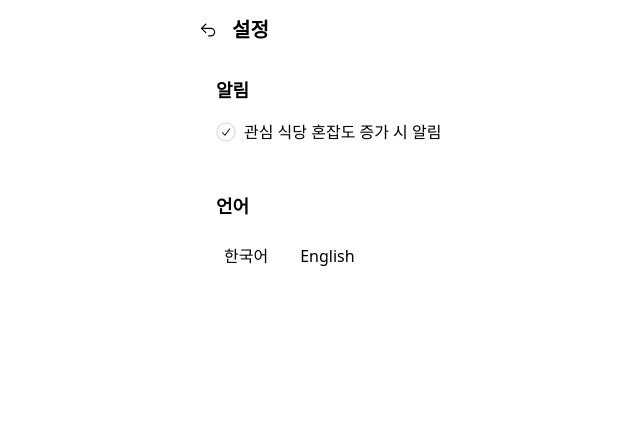
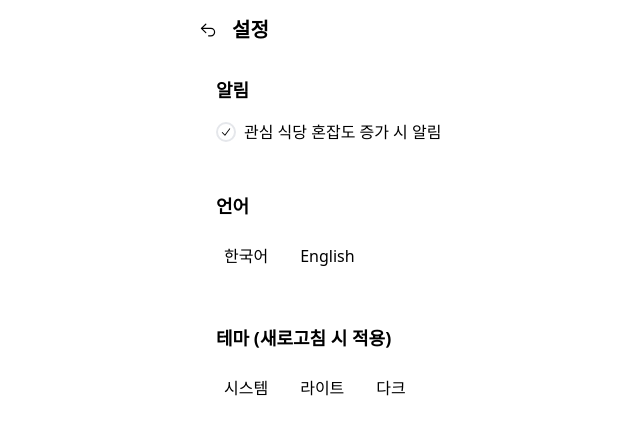
Before and after one commit to seolcu/ajou-cafeteria, a React (Vite) app: page /settings in a window 1280 px wide. Shown: the top 434 px of the page, without its empty margins (232-872 px from the left). Built offline with nearby package versions, Linux system fonts and the light colour scheme; what @catppuccin/tailwindcss would draw is missing.

Commit message:
new-feature: 다크모드 설정가능

```diff
--- a/src/components/RootLayout.jsx
+++ b/src/components/RootLayout.jsx
@@ -1,6 +1,18 @@
+import useLocalStorage from "../functions/useLocalStorage";
+
 export default function RootLayout({ children }) {
+  const [theme, setTheme] = useLocalStorage("theme", "system");
   return (
-    <div className="latte dark:frappe bg-crust text-text min-h-screen w-screen">
+    <div
+      className={
+        "bg-crust text-text min-h-screen w-screen " +
+        (theme == "light"
+          ? "latte"
+          : theme == "dark"
+          ? "frappe"
+          : "latte dark:frappe")
+      }
+    >
       <div className="bg-mantle min-h-screen max-w-md mx-auto">{children}</div>
     </div>
   );
--- a/src/routes/settings.jsx
+++ b/src/routes/settings.jsx
@@ -6,6 +6,8 @@ import { ArrowUturnLeftIcon } from "@heroicons/react/20/solid";
 
 export default function Settings() {
   const [language, setLanguage] = useLocalStorage("language", "ko");
+  const [theme, setTheme] = useLocalStorage("theme", "system");
+  const [darkFlavor, setDarkFlavor] = useLocalStorage("darkFlavor", "frappe");
 
   return (
     <main className="p-4 flex flex-col gap-4">
@@ -41,6 +43,30 @@ export default function Settings() {
           </SimpleButton>
         </div>
       </div>
+
+      <div className="bg-base p-4 flex flex-col gap-4 rounded">
+        <h2 className="text-lg font-bold">테마 (새로고침 시 적용)</h2>
+        <div className="flex flex-row gap-4">
+          <SimpleButton
+            enableCondition={theme == "system"}
+            onClick={() => setTheme("system")}
+          >
+            시스템
+          </SimpleButton>
+          <SimpleButton
+            enableCondition={theme == "light"}
+            onClick={() => setTheme("light")}
+          >
+            라이트
+          </SimpleButton>
+          <SimpleButton
+            enableCondition={theme == "dark"}
+            onClick={() => setTheme("dark")}
+          >
+            다크
+          </SimpleButton>
+        </div>
+      </div>
     </main>
   );
 }
```
Also changed, not shown: src/functions/useTheme.js (added).
